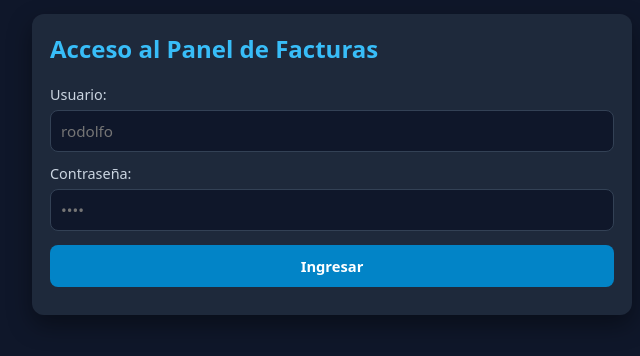
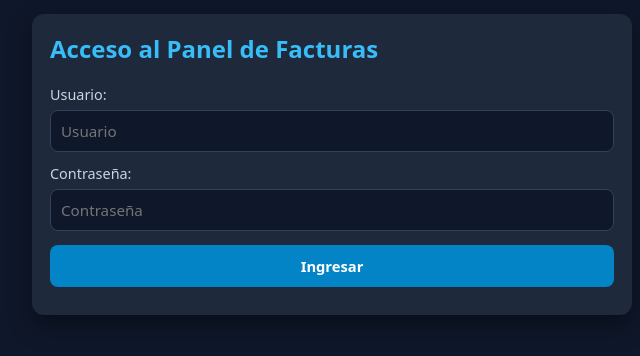
Before and after one commit to loborojoparaguay-cyber/Firmadigital, a plain HTML site: page public/index.html in a window 1280 px wide. Shown: the full height of the page, 308-948 px from the left. Drawn offline with nearby package versions, Linux system fonts and the light colour scheme.

Commit message:
Update index.html

```diff
--- a/public/index.html
+++ b/public/index.html
@@ -51,9 +51,9 @@
 <div id="viewLogin" class="card" style="display:none;">
   <h2>Acceso al Panel de Facturas</h2>
   <label>Usuario:</label>
-  <input type="text" id="loginUser" placeholder="rodolfo">
+  <input type="text" id="loginUser" placeholder="Usuario">
   <label>Contraseña:</label>
-  <input type="password" id="loginPass" placeholder="••••">
+  <input type="password" id="loginPass" placeholder="Contraseña">
   <button class="action btn-primary" id="btnLogin">Ingresar</button>
   <div id="loginErr" style="color:#f87171; margin-top:10px; font-size:0.9rem;"></div>
 </div>
@@ -80,7 +80,7 @@
   </div>
 
   <div class="card" id="boxNuevoUsuario" style="display:none;">
-    <h3>Agregar Usuario Exclusivo</h3>
+    <h3>Crear Usuario</h3>
     <input type="text" id="newU" placeholder="Nuevo usuario">
     <input type="password" id="newP" placeholder="Contraseña">
     <button class="action btn-primary" id="btnAddUser">Crear Usuario</button>
```
